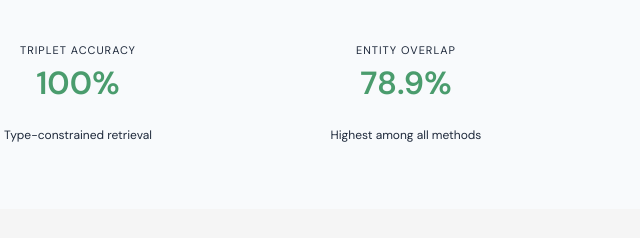
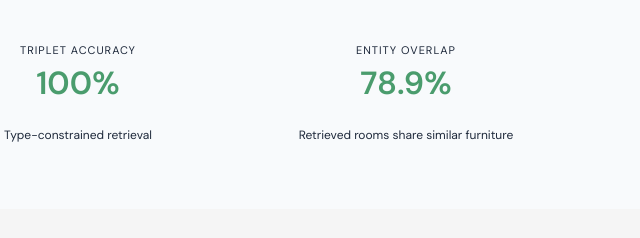
Before and after one commit to manuelladron/sbm, a plain HTML site: page index.html in a window 1280 px wide. Shown: the part 6842-7080 px from the top of the page, 562-1202 px from the left. Drawn offline with nearby package versions, Linux system fonts and the light colour scheme; some icons are missing; a web font is replaced by a local one.

Commit message:
clarified embedding metrics on website

```diff
--- a/index.html
+++ b/index.html
@@ -359,7 +359,7 @@
         <div class="has-text-centered">
           <p class="heading">Entity Overlap</p>
           <p class="title is-3" style="color: #4a9c6d;">78.9%</p>
-          <p class="is-size-7">Highest among all methods</p>
+          <p class="is-size-7">Retrieved rooms share similar furniture</p>
         </div>
       </div>
     </div>
```
